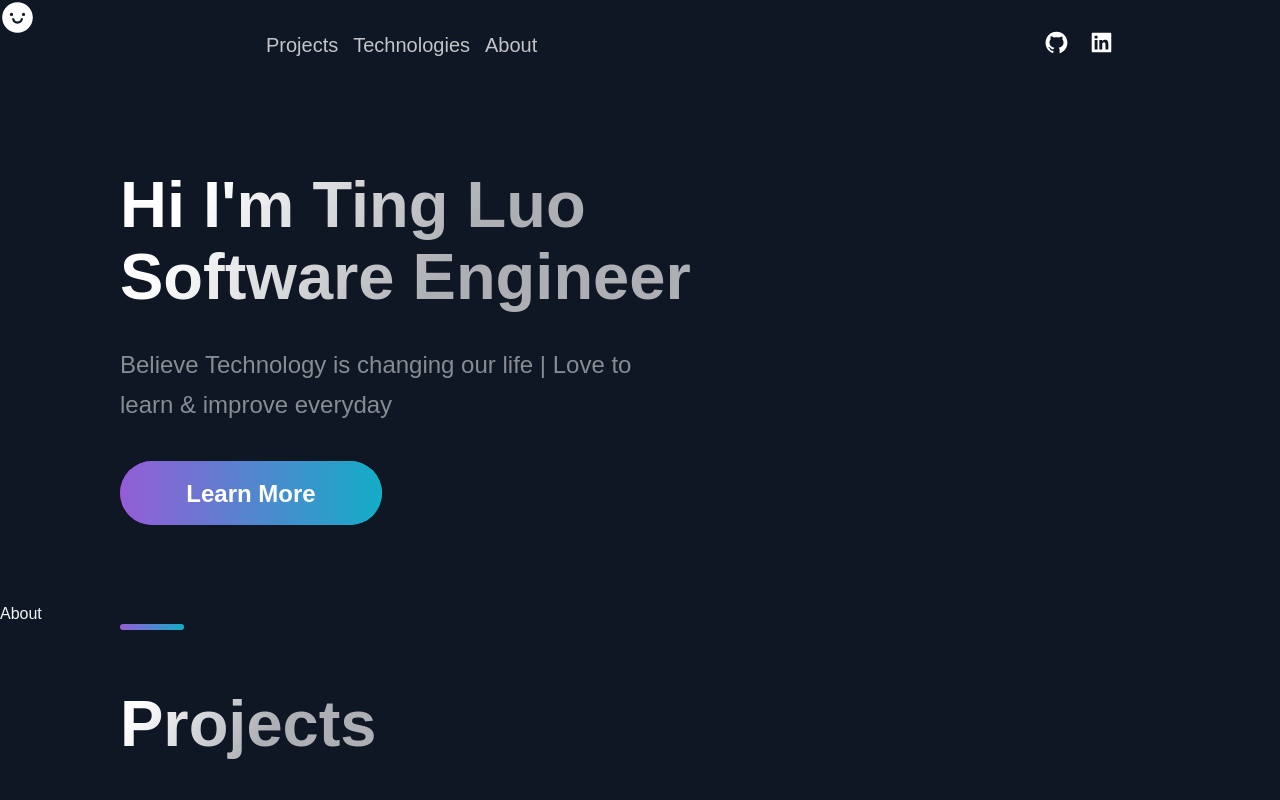
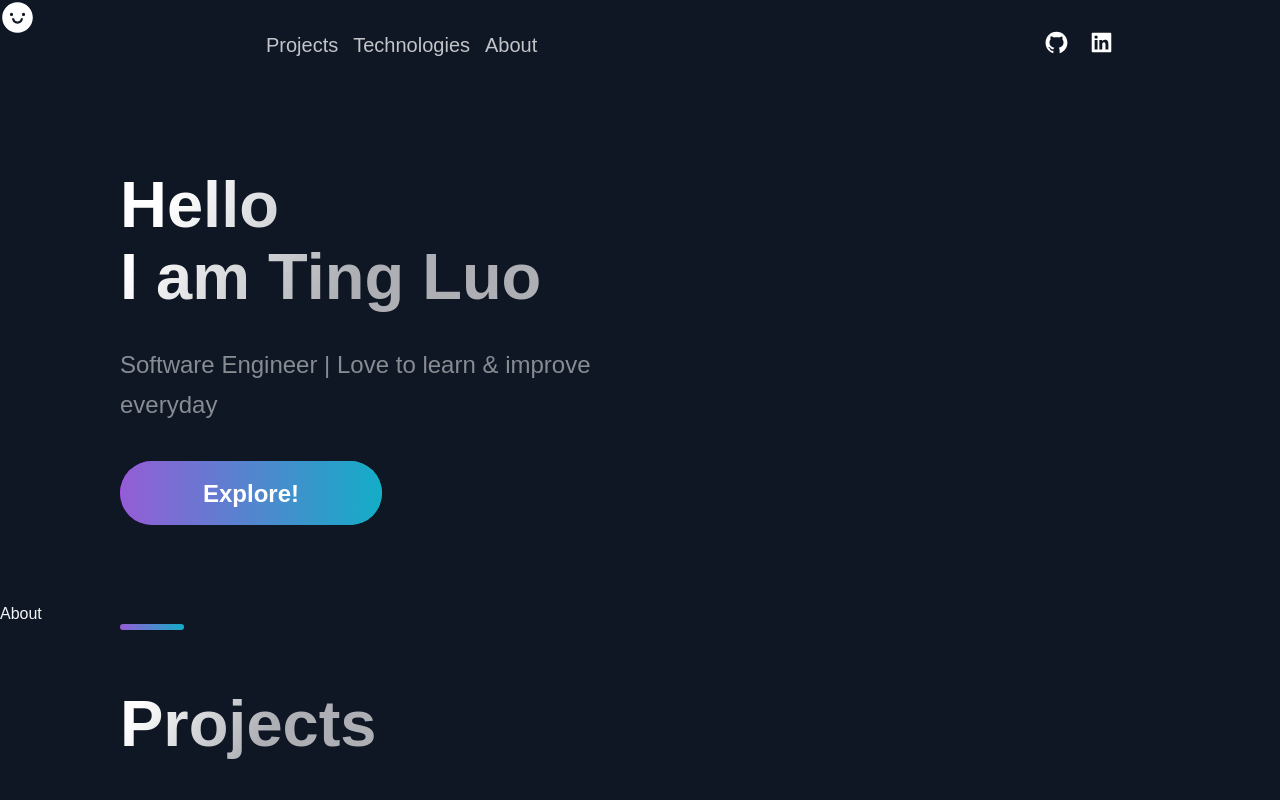
Before and after one commit to Lyndating/portfolio, a Next.js app: page / in a window 1280 px wide. Shown: the top 800 px of the page. Built offline with nearby package versions, Linux system fonts and the light colour scheme.

Commit message:
change homepage content

```diff
--- a/src/components/Home/HomeSection.js
+++ b/src/components/Home/HomeSection.js
@@ -7,14 +7,14 @@ const HomeSection = (props) => (
     <Section row nopadding marginbottom>
         <MainSection>
             <SectionTitle main center>
-                Hi I'm Ting Luo <br/>
-                Software Engineer
+                Hello <br/>
+                I am Ting Luo
             </SectionTitle>
             <SectionText>
-                Believe Technology is changing our life | Love to learn & improve everyday
+                Software Engineer | Love to learn & improve everyday
             </SectionText>
             <Button onClick={()=> window.location ="https://github.com/Lyndating"}>
-                Learn More
+                Explore!
             </Button>
         </MainSection>
     </Section>
```
